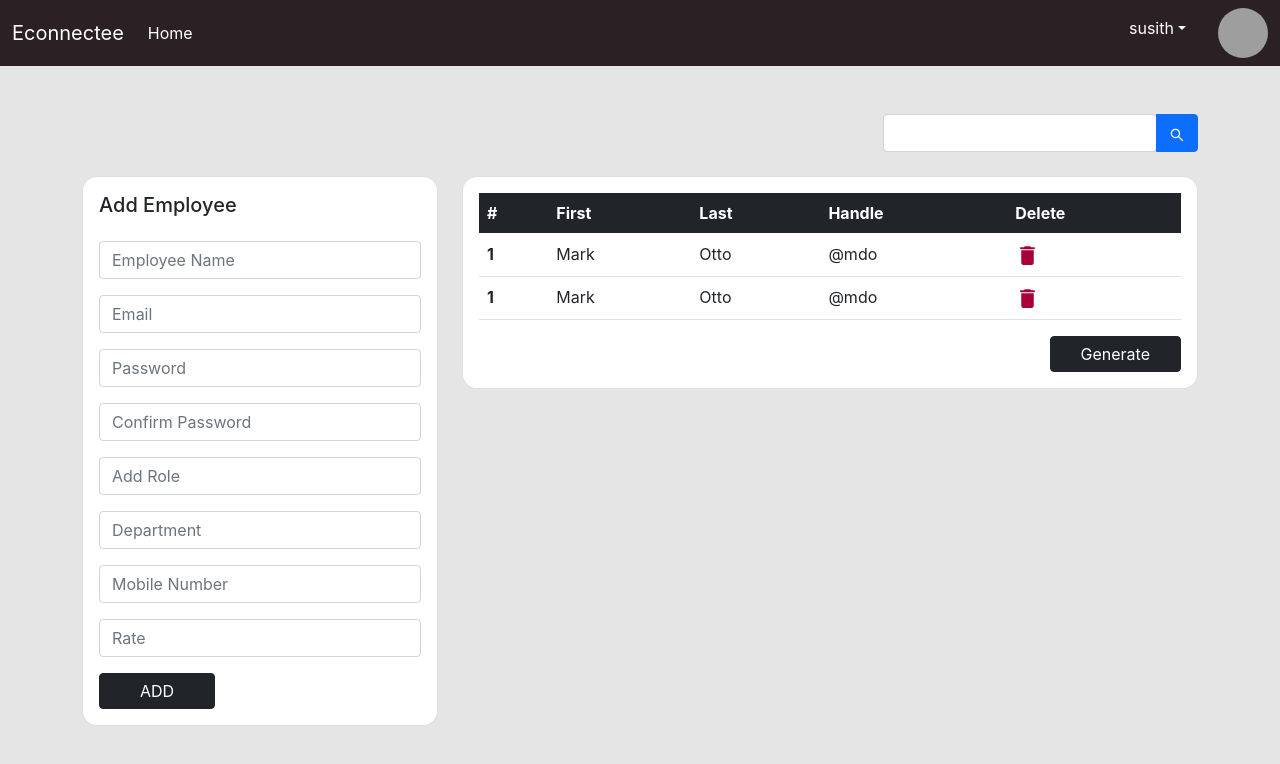
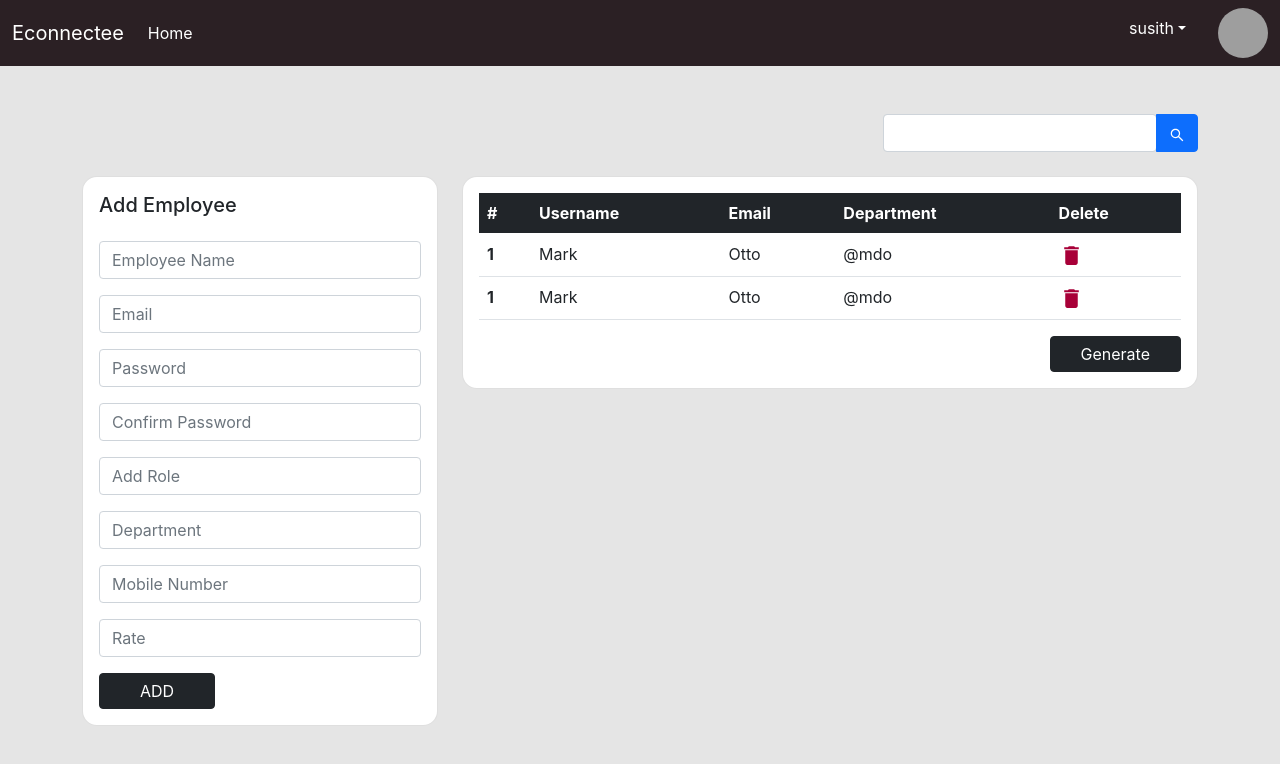
Before and after one commit to susithrupasinghe/spm-employee-management-frontend, a React (Create React App) app: page /employee/add in a window 1280 px wide. Shown: the top 764 px of the page. Built offline with nearby package versions, Linux system fonts and the light colour scheme; grey boxes are pictures that could not be loaded.

Commit message:
Add employee function added

```diff
--- a/src/pages/EmployeeManagement/AddEmployee/AddEmployee.js
+++ b/src/pages/EmployeeManagement/AddEmployee/AddEmployee.js
@@ -1,6 +1,7 @@
 import { AiOutlineSearch } from "react-icons/ai";
 import { MdDelete } from "react-icons/md";
 import axios from "axios";
+import { useState } from "react";
 const Header = () => {
   return (
     <div
@@ -26,7 +27,7 @@ const Header = () => {
   );
 };
 
-const Add = (event) =>{
+const Add = async (event) =>{
     event.preventDefault();
     const name =event.target.name.value;
     const email =event.target.email.value;
@@ -36,16 +37,36 @@ const Add = (event) =>{
     const mobileNumber =event.target.mobileNumber.value;
     const rate =event.target.rate.value;
 
-    axios.post('register',{
-      name :event.target.name.value
-    })
+   const data ={
+    name:name,
+    username:"aaa",
+    email:email,
+    password:password,
+    mobileNumber:mobileNumber,
+    department:department,
+    rate:rate
+   };
+
+   try {
+    const res = await axios.post(
+      `http://localhost:5000/api/employee/register`,
+      data
+    );
+    console.log(res);
+  } catch (error) {
+    console.log(error);
+  }
 
 
 
-    console.table(name,email,password,role,department,mobileNumber,rate)
+    //console.table(name,email,password,role,department,mobileNumber,rate)
 };
 
 const AddEmployeeForm = () => {
+
+  const[table,setTable] = useState("");
+
+
 
 
   return (
@@ -128,9 +149,9 @@ const AddEmployeeForm = () => {
               <thead class="table-dark">
                 <tr>
                   <th scope="col">#</th>
-                  <th scope="col">First</th>
-                  <th scope="col">Last</th>
-                  <th scope="col">Handle</th>
+                  <th scope="col">Username</th>
+                  <th scope="col">Email</th>
+                  <th scope="col">Department</th>
                   <th scope="col">Delete</th>
                 </tr>
               </thead>
```
